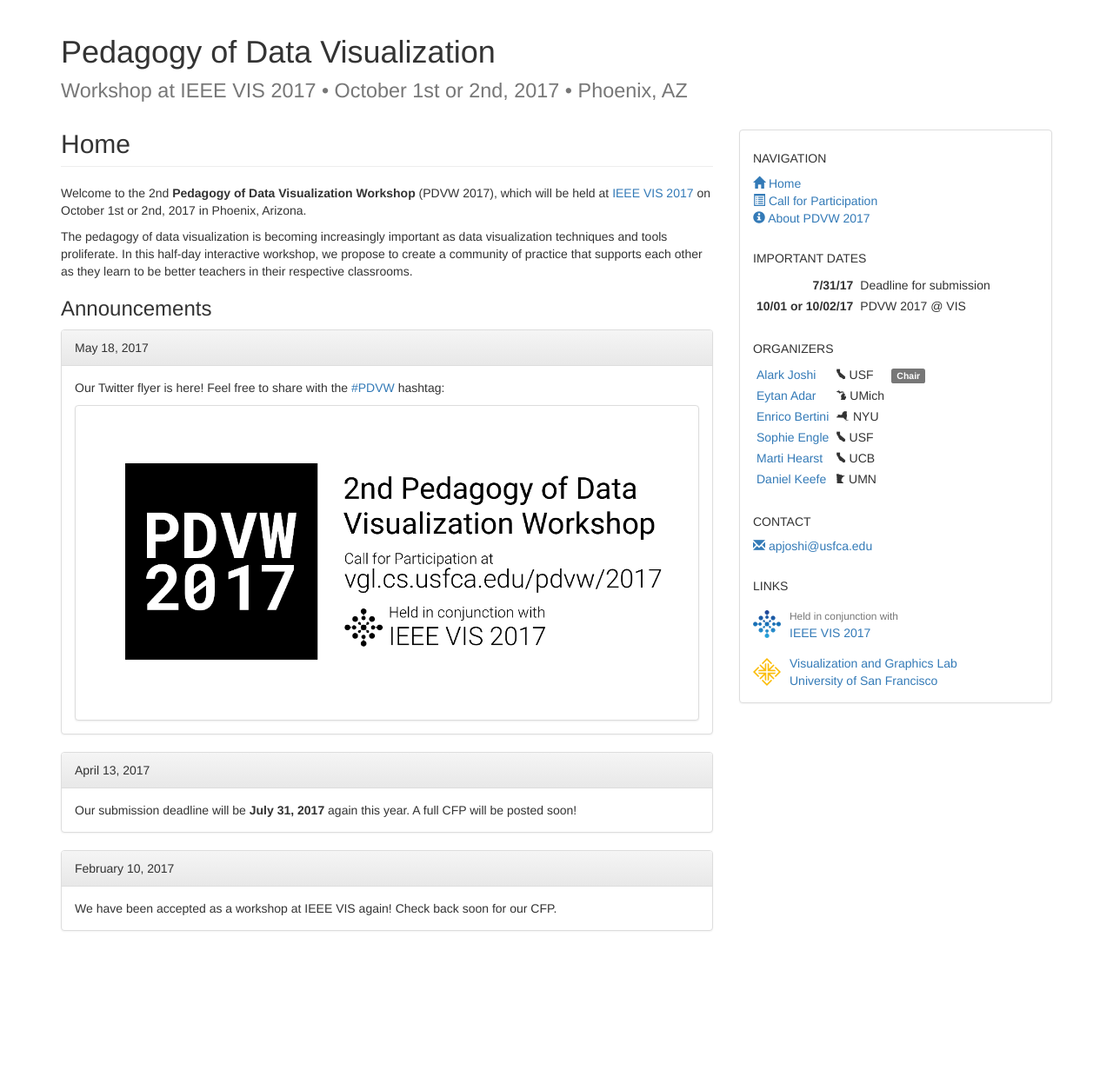
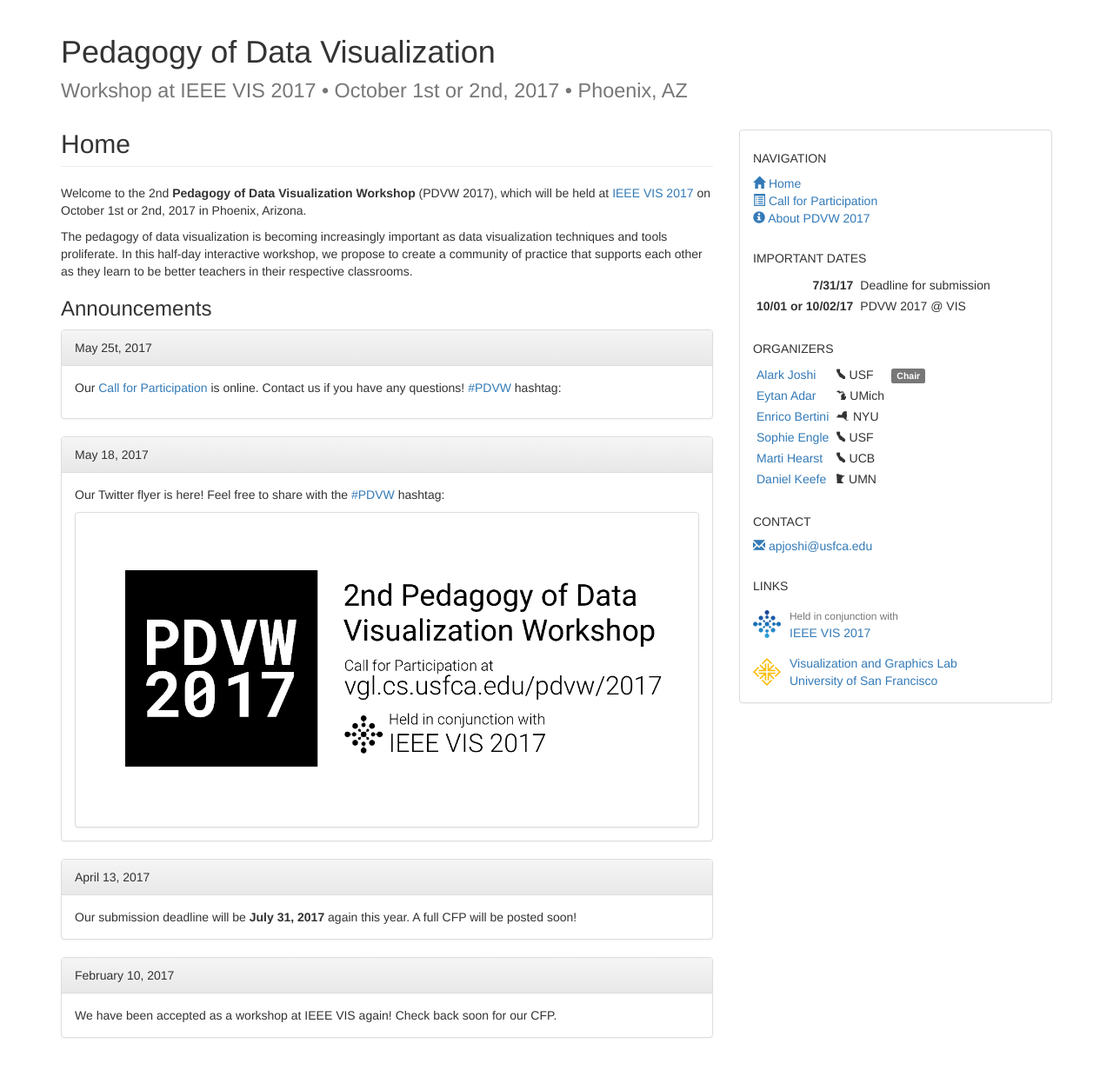
Before and after one commit to usfvgl/pdvw, a Jekyll site: the page built from 2017/index.html, in a window 1280 px wide. Shown: the whole page at 87% size. Built offline with Jekyll 4.4.1, drawn with Linux system fonts in a browser that asks for light colours; before the commit the page ends 1131 px from its top, so only the background shows below that.

Commit message:
Added a new announcement for the CFP

```diff
--- a/2017/index.html
+++ b/2017/index.html
@@ -8,6 +8,14 @@
 <p>The pedagogy of data visualization is becoming increasingly important as data visualization techniques and tools proliferate. In this half-day interactive workshop, we propose to create a community of practice that supports each other as they learn to be better teachers in their respective classrooms.</p>
 
 <h3>Announcements</h3>
+
+<div class="panel panel-default">
+  <div class="panel-heading">May 25t, 2017</div>
+  <div class="panel-body">
+    <p>Our <a href="cfp.html">Call for Participation</a> is online. Contact us if you have any questions! <a href="https://twitter.com/hashtag/PDVW">#PDVW</a> hashtag:</p>
+  </div>
+</div>
+
 
 <div class="panel panel-default">
   <div class="panel-heading">May 18, 2017</div>
```
